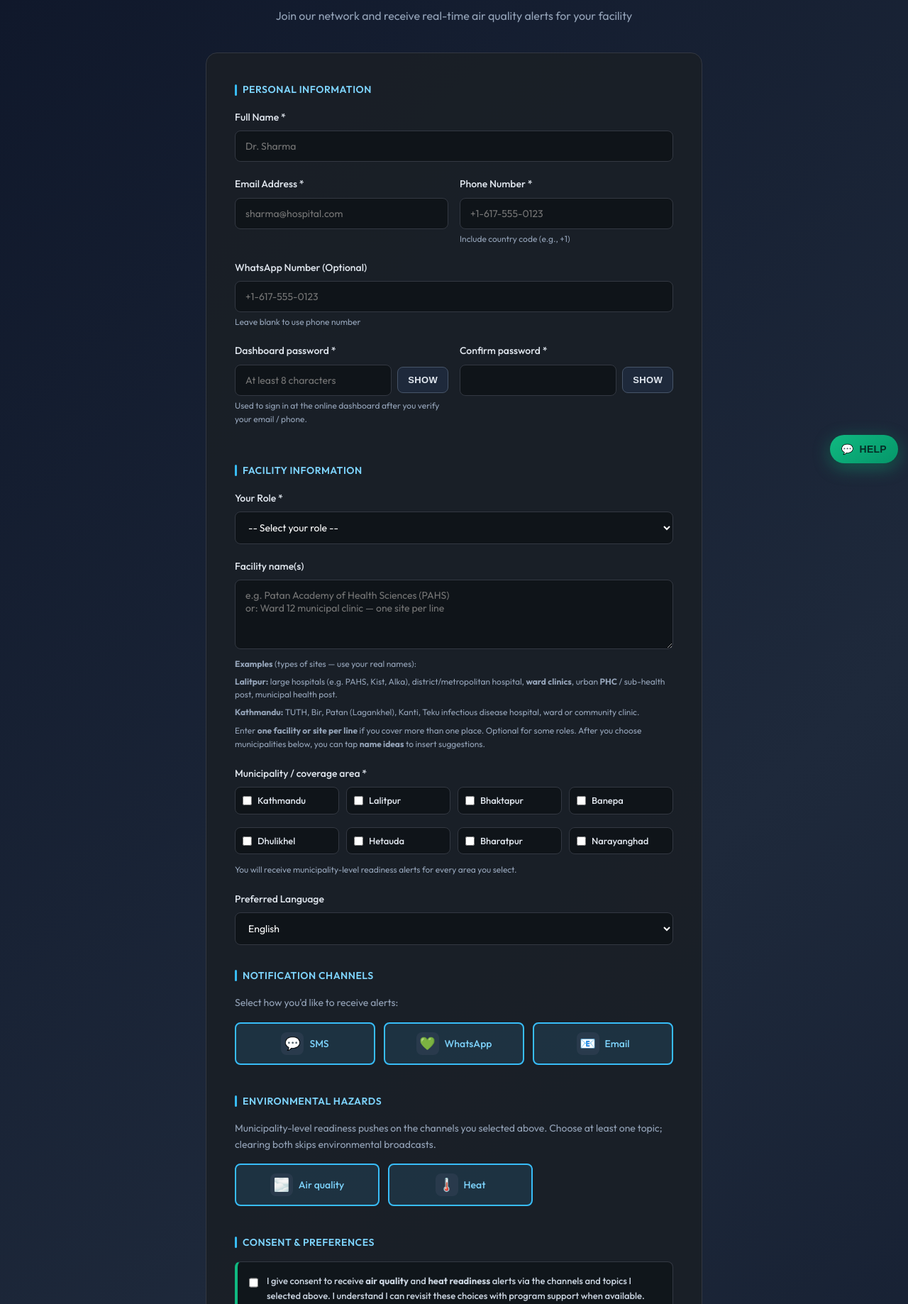
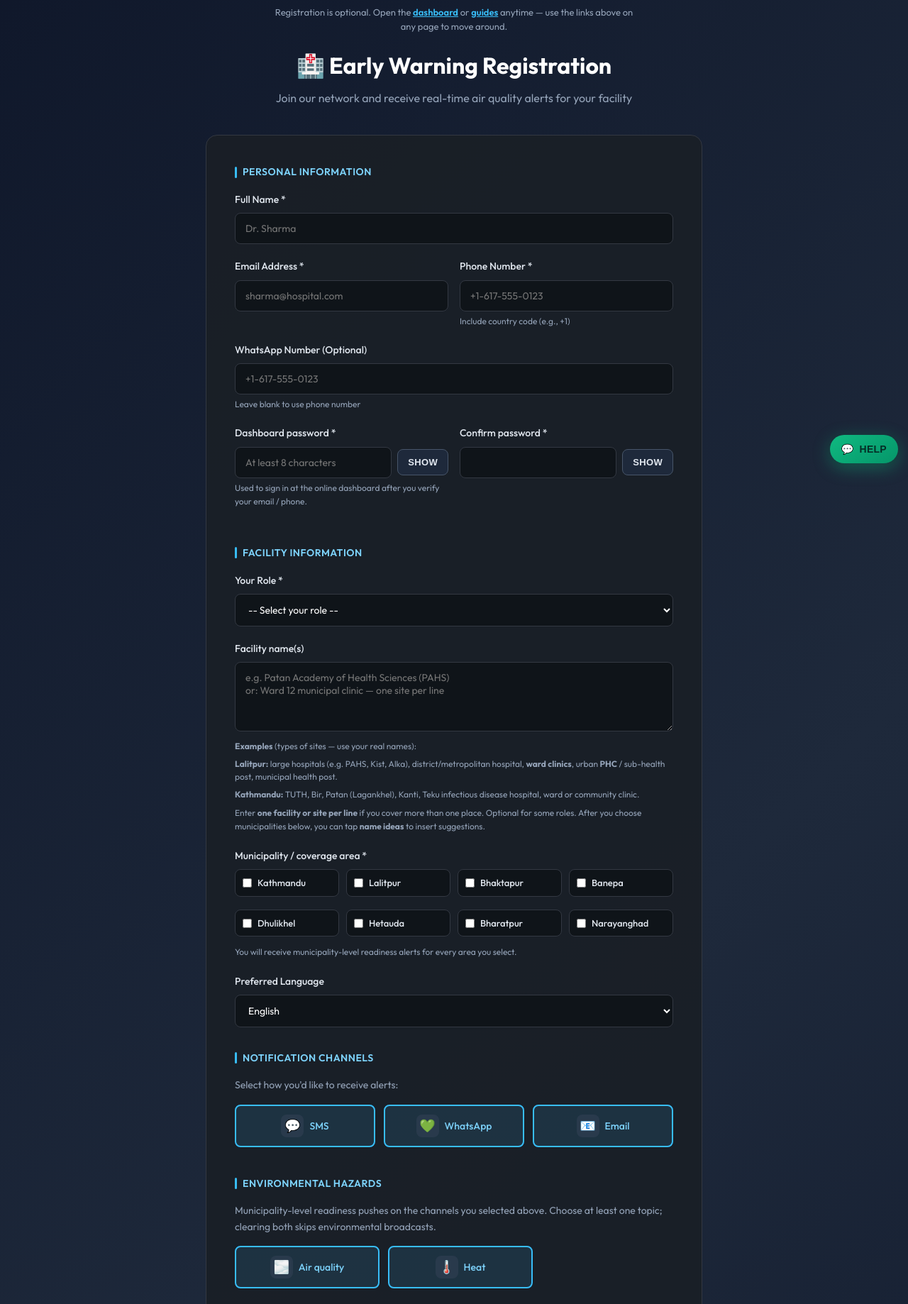
Before and after one commit to mamta2009/aqinepal2026, a FastAPI app: page /registration in a window 1280 px wide. Shown: the part 133-1971 px from the top of the page at 71% size. Run offline with FastAPI, Linux system fonts and the light colour scheme; some libraries are stand-ins or nearby versions.

Commit message:
fix: restore top padding below the fixed navbar on registration pages
early-warning-system/landing/assets/css/registration_styles.css
- [x] Replaced body.layout-registration padding: 0 !important with side/bottom zero and padding-top: 6.75rem !important
- [x] Stops the dark-theme override from wiping the fixed .site-topnav clearance on /registration

early-warning-system/landing/assets/css/contacts_directory_styles.css
- [x] Applied the same body.layout-registration padding-top fix for /registration/contacts-directory

early-warning-system/landing/assets/css/chrome.css
- [x] Increased .reg-shell top padding from 1.5rem to 2rem for extra space under the navbar
- [x] Increased shared site-page padding-top from 5.5rem to 6.75rem (8.5rem under 900px) for layout-registration, layout-admin, and layout-aqi-help

```diff
--- a/early-warning-system/landing/assets/css/chrome.css
+++ b/early-warning-system/landing/assets/css/chrome.css
@@ -193,7 +193,7 @@ img {
   width: 100%;
   max-width: none;
   margin: 0 auto;
-  padding: 1.5rem 1rem 3rem;
+  padding: 2rem 1rem 3rem;
 }
 
 .reg-card {
@@ -358,7 +358,7 @@ img {
 body.layout-registration,
 body.layout-admin,
 body.layout-aqi-help {
-  padding-top: 5.5rem;
+  padding-top: 6.75rem;
 }
 
 @media (max-width: 900px) {
@@ -377,6 +377,6 @@ body.layout-aqi-help {
   body.layout-registration,
   body.layout-admin,
   body.layout-aqi-help {
-    padding-top: 7.5rem;
+    padding-top: 8.5rem;
   }
 }
--- a/early-warning-system/landing/assets/css/contacts_directory_styles.css
+++ b/early-warning-system/landing/assets/css/contacts_directory_styles.css
@@ -7,7 +7,10 @@ body.layout-registration {
     var(--bg-mid) 50%,
     var(--bg-deep) 100%
   ) !important;
-  padding: 0 !important;
+  padding-left: 0 !important;
+  padding-right: 0 !important;
+  padding-bottom: 0 !important;
+  padding-top: 6.75rem !important;
   min-height: 100vh;
 }
 body.layout-registration .container {
--- a/early-warning-system/landing/assets/css/registration_styles.css
+++ b/early-warning-system/landing/assets/css/registration_styles.css
@@ -7,7 +7,11 @@ body.layout-registration {
     var(--bg-mid) 50%,
     var(--bg-deep) 100%
   ) !important;
-  padding: 0 !important;
+  /* Keep horizontal/bottom flush; top must clear fixed .site-topnav */
+  padding-left: 0 !important;
+  padding-right: 0 !important;
+  padding-bottom: 0 !important;
+  padding-top: 6.75rem !important;
   min-height: 100vh;
 }
 body.layout-registration .container {
```
